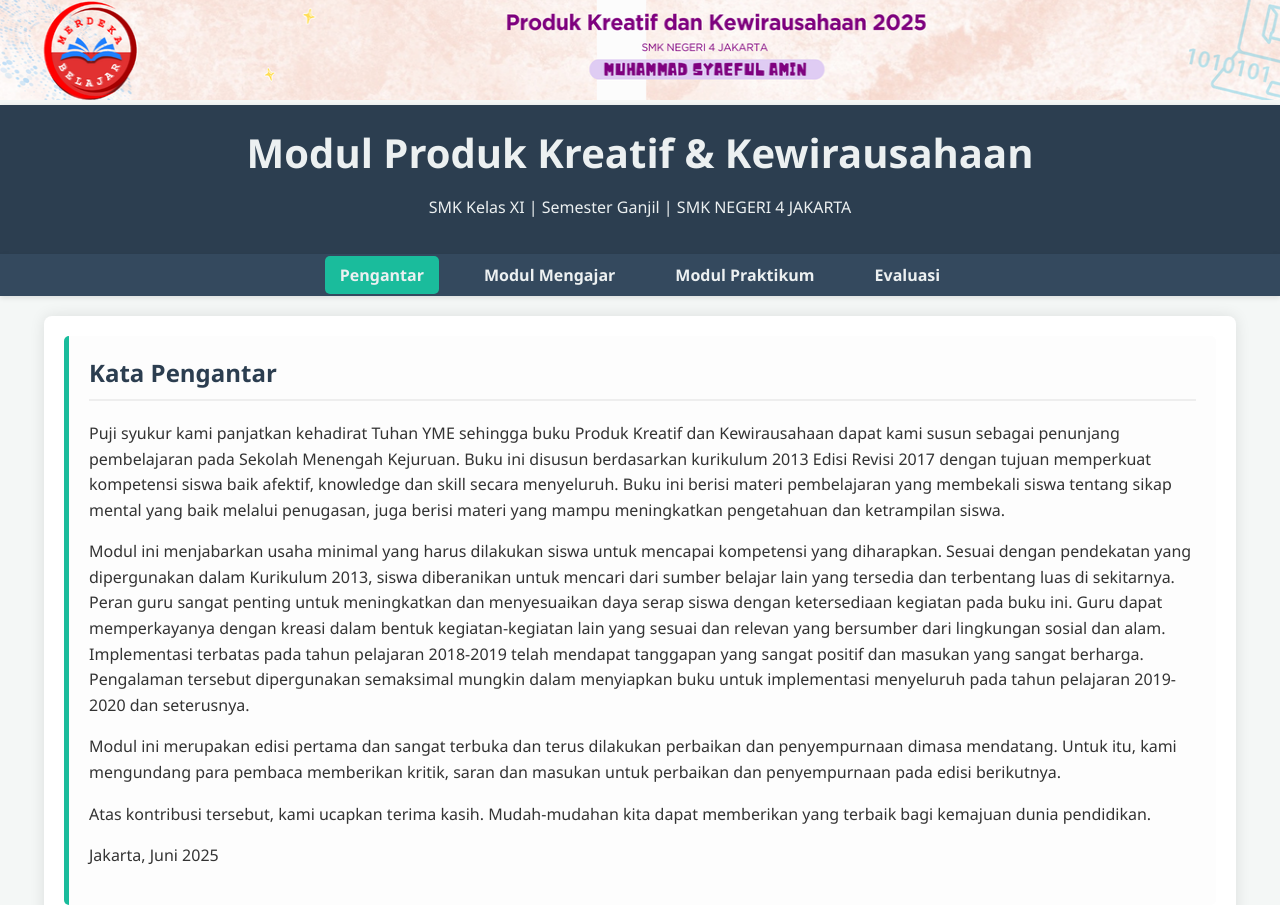
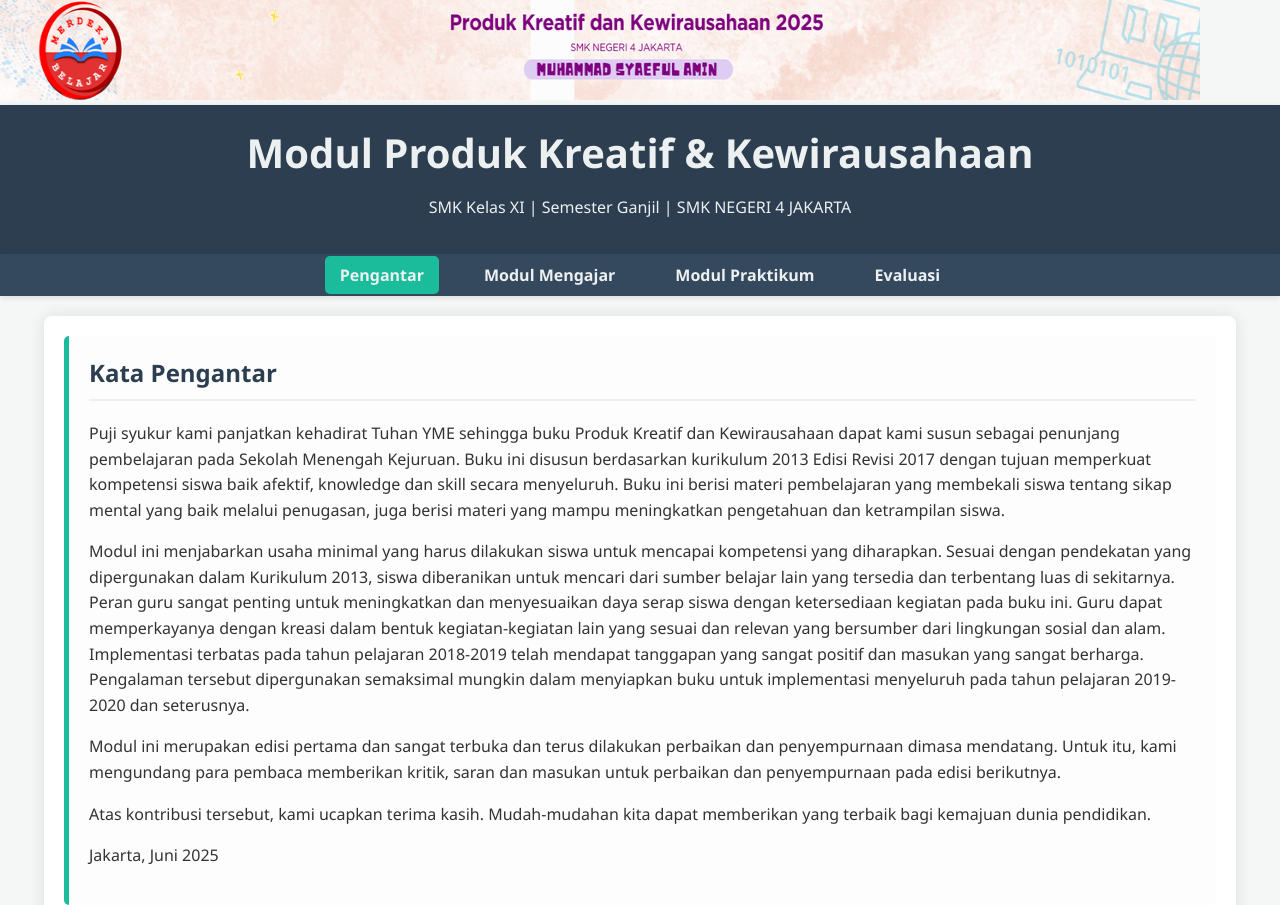
Before and after one commit to petaninewbie/pkktkj11.github.io, a plain HTML site: page index.html in a window 1280 px wide. Shown: the top 905 px of the page. Drawn offline with Linux system fonts and the light colour scheme.

Commit message:
index.html

```diff
--- a/index.html
+++ b/index.html
@@ -3,7 +3,7 @@
 <head>
     <meta charset="UTF-8">
     <meta name="viewport" content="width=device-width, initial-scale=1.0">
-    <img src="bann.png" width="1350" height="100">
+    <img src="bann.png" width="1200" height="100">
 	<title>Modul Produk Kreatif & Kewirausahaan SMK Kelas XI</title>
     <style>
         body {
```
